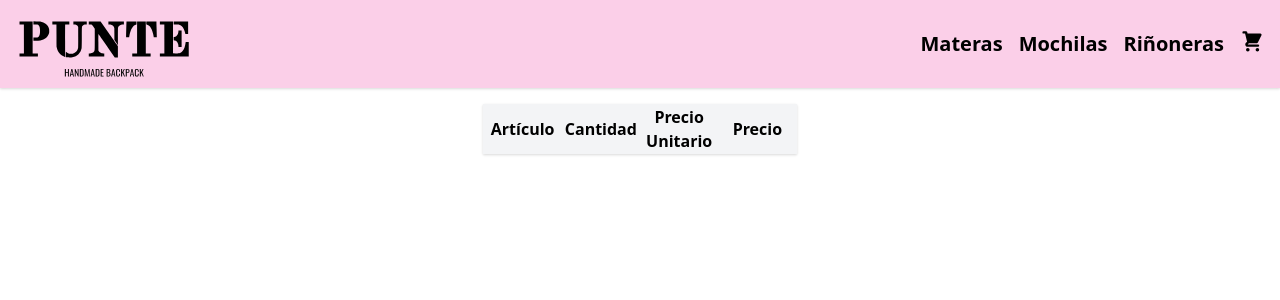
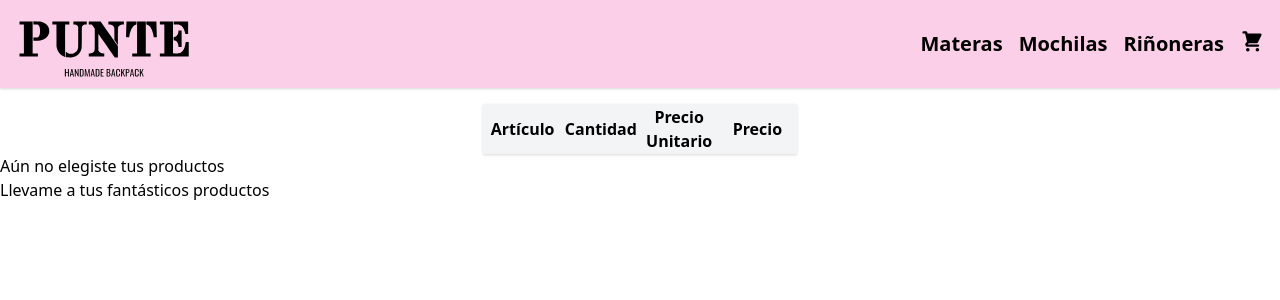
Before and after one commit to jjdunbar1211/punteHB-ec-CH, a React (Create React App) app: page /cart in a window 1280 px wide. Shown: the top 300 px of the page. Built offline with nearby package versions, Linux system fonts and the light colour scheme.

Commit message:
Desafío nro.11 - Pendiente: mejorar presentación

```diff
--- a/src/components/Cart.js
+++ b/src/components/Cart.js
@@ -1,11 +1,14 @@
 import React,{useEffect,useContext} from 'react';
 import {CartContext} from './CartContext';
+import { Link } from 'react-router-dom';
+import CartItem from './CartItem';
 
 const Cart = () => {
 
-    const {cart} = useContext(CartContext);
+    const {cart, clearCart, total} = useContext(CartContext);
 
     return (
+    <div>
         <div className="mt-4 flex justify-center ">
             <table className="table-auto shadow bg-gray-100">
                 <thead>
@@ -28,6 +31,40 @@ const Cart = () => {
                 </tbody>
             </table>
         </div>
+
+    <div >
+        { cart.length > 0 ?
+        (<h1>Dale, compra!</h1>) :
+        ( <>
+        <h1>Aún no elegiste tus productos</h1>
+            <Link to={"/"}>
+            <button onClick={clearCart} >
+                Llevame a tus fantásticos productos
+            </button>
+        </Link>
+        </>)}
+        <div >
+            { cart.length > 0 && cart.map( product => <CartItem key={product.id}
+            id={product.id} name={product.name} image={product.image} price={product.price}
+            amount={product.amount} />)}
+        </div>
+
+
+        { cart.length > 0 &&
+            <>
+            <h2>${total}</h2>
+            <div >
+                <button onClick={clearCart} variant="contained" color="primary">
+                    Saca todo del carrito che
+                </button>
+                <button onClick={() => {console.log(cart)}} variant="contained" color="primary">
+                    A pagar!
+                </button>
+            </div>
+            </>}
+    </div>
+
+</div>
     )
 }
 
--- /dev/null
+++ b/src/components/CartItem.js
@@ -0,0 +1,33 @@
+import React, { useContext } from 'react';
+
+import { CartContext } from './CartContext'
+
+
+function CartItem( { id, name, image, price, amount }) {
+    const { eliminateFromCart } = useContext(CartContext)
+
+    return (
+        <div >
+            <div>
+                <h3>{name}</h3>
+            </div>
+            <div >
+                <img src={image} alt={name} />
+            </div>
+            <div>
+                <h3>${price}</h3>
+            </div>
+            <div >
+                <h3>{amount}</h3>
+            </div>
+            <div >
+                <h3>${amount*price}</h3>
+            </div>
+            <button onClick={ () => eliminateFromCart(id)} >
+                Eliminar
+            </button>
+        </div>
+    )
+}
+
+export default CartItem
```
Also changed, not shown: 1 other file (tests, documents, lock files or other folders).
